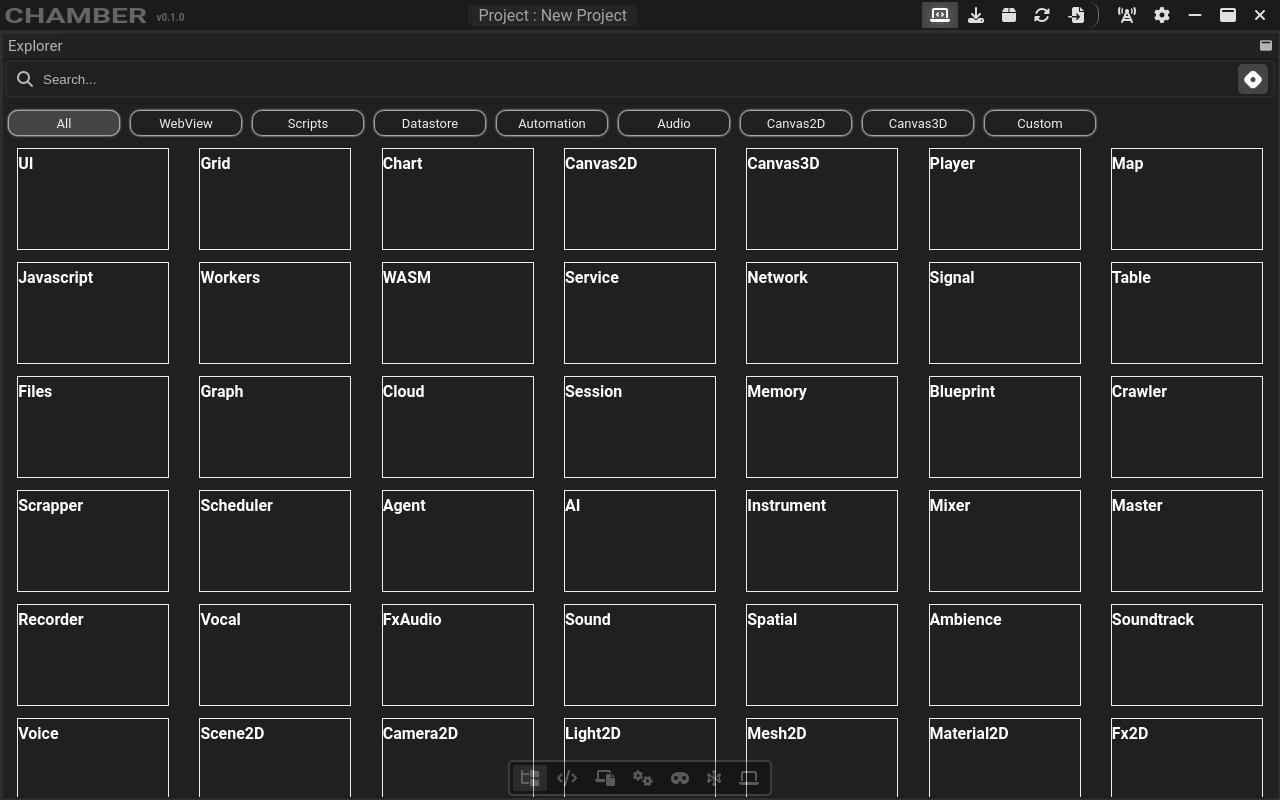
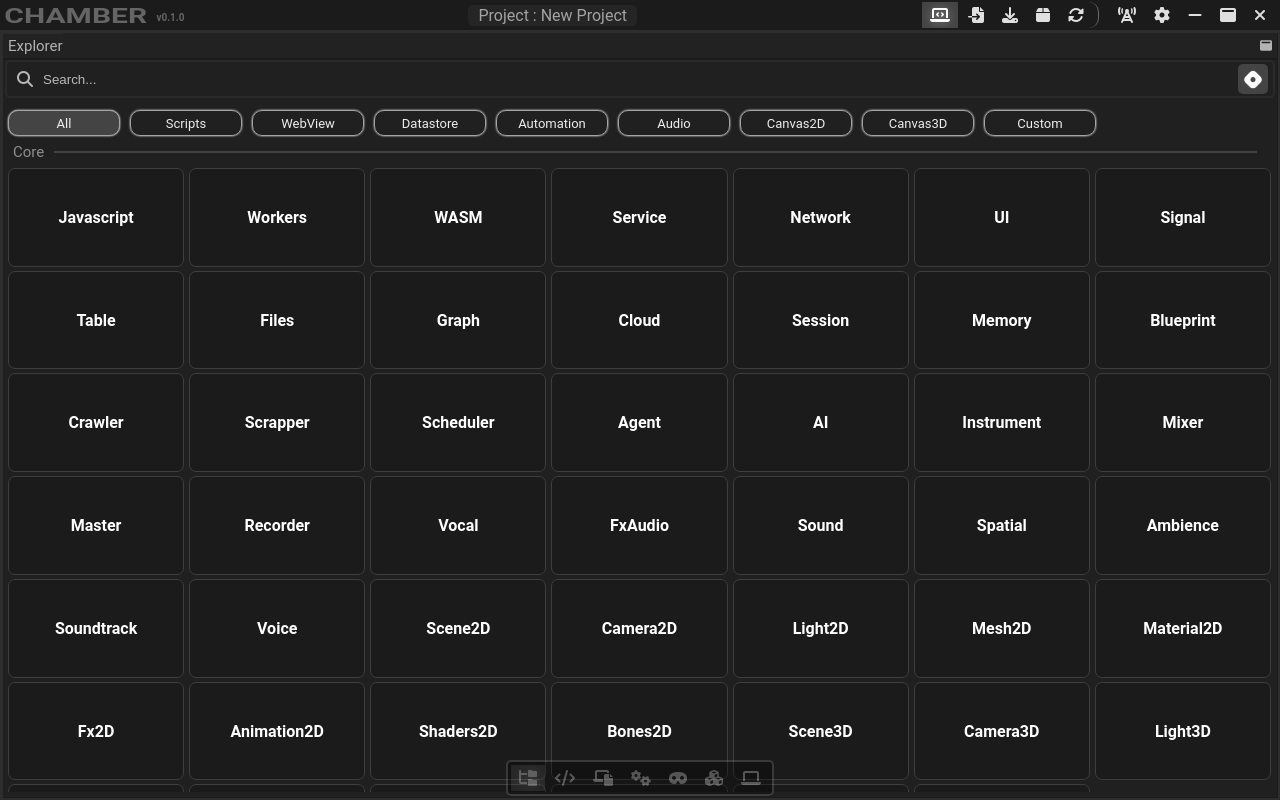
Before and after one commit to solid-droid/Chamber, a website built with Vite: page index.html in a window 1280 px wide. Both pictures are taken after a click on the icon 1089 px from the left and 15 px from the top of the page. Built offline with nearby package versions, Linux system fonts and the light colour scheme; what quickjs-emscripten would draw is missing.

Commit message:
ToolsHub and mainTag in explorer

```diff
--- a/index.html
+++ b/index.html
@@ -20,10 +20,10 @@
         <i class="fa-solid fa-laptop-code designMode" title="Design Mode" style="display: none;"></i>
         <div class="chamber-devmode">
           <!-- <i class="fa-solid fa-window-restore layoutbutton" title="Layout"></i> -->
+          <i class="fa-solid fa-file-import loadWorkspace" title="Import" style="display: none;"></i>
           <i class="fa-solid fa-download exportButton" title="Export"></i>
           <i class="fa-solid fa-box packagesButton" title="Package"></i>
           <i class="fa-solid fa-rotate restartApp" title="Restart" style="display: none;"></i>
-          <i class="fa-solid fa-file-import loadWorkspace" title="Import" style="display: none;"></i>
         </div>
         <i class="fa-solid fa-tower-cell remoteAccess" title="Expose" style="display: none;"></i>
         <i class="fa-solid fa-gear settingsButton" title="Settings" style="display: none;"></i>
@@ -37,7 +37,7 @@
           <i class="fa-solid fa-laptop-file focusView"   title="Node Focus View"></i>
           <i class="fa-solid fa-gears configEditor"   title="Node Config Editor"></i>
           <i class="fa-solid fa-mask monitor"    title="Monitor"></i>
-          <i class="fa-solid fa-hexagon-nodes blueprint" title="Project Blueprint"></i>
+          <i class="fa-solid fa-cubes toolsHub" title="Tools Hub"></i>
           <i class="fa-solid fa-laptop viewPort"   title="View Port"></i>
       </div>
     </div>
--- a/src/Components/WidgetList/widgetList.css
+++ b/src/Components/WidgetList/widgetList.css
@@ -1,5 +1,27 @@
 .widgetContainer{
     height: calc(100% - 90px);
+    .widget-list-container{
+        overflow-y: auto;
+        max-height: 100%;
+    .widgetList-horizontalLine{
+            display: flex;
+            width: 100%;
+            align-items: center;
+            font-size: 15px;
+            color: rgb(142, 142, 142);
+            .widgetList-mainTag{
+                margin-left: 10px;
+            }
+            .widgetList-hline{
+                margin-right: 20px;
+                margin-left: 10px;
+                background-color: rgb(142, 142, 142);
+                height: 2px;
+                flex-grow: 1;
+                transform: scaleY(0.3);
+            }
+        }
+    }
     .widget-category-List{
         display: flex;
         gap: 10px;
@@ -37,29 +59,24 @@
 
 .widget-list{
     margin-top: 5px;
-    padding: 0 5px 5px 5px;
+    padding: 5px 8px 8px 5px;
     display: grid;
-    grid-template-columns: repeat(auto-fill, minmax(150px, 1fr));
-    gap: 12px;
-    overflow-y: auto;
-    height: calc(100% - 5px);
-    grid-auto-rows: 102px;
+    grid-template-columns: repeat(auto-fill, minmax(160px, 1fr));
+    gap: 7px;
     .widget-item-container{
         display: flex;
         width: 100%;
         align-items: center;
         justify-content: center;
-        .widget-item{
-            padding: 5px 0;
-            border: 1px solid #eee;
-            min-width: 150px;
-            height: 90px;
-            transition: 0.1s;
+        aspect-ratio: 1.8 / 1;
+        border: 1.5px solid #3e3e3e;
+        border-radius: 7px;
+        margin-top: -3px;
+        background: #1b1b1b;
         &:hover{
-                box-shadow: 0 0 5px 0px #aaa;
-                border: 1px solid #aaa;
+            box-shadow: 0 0 3px 0px #515151;
             cursor: pointer;
-                transform: translateY(3px) scale(1.02);
+            transform: scale(1.02);
         }
         .widget-item-name{
             font-weight: bold;
@@ -69,7 +86,6 @@
             font-size: 12px;
             color: #666;
         }
-        }
 
     }
 }
--- a/src/Components/WidgetList/widgetList.js
+++ b/src/Components/WidgetList/widgetList.js
@@ -6,25 +6,36 @@ export class WidgetList {
   }
 
   render() {
-    console.log('Rendering widget list');
     this.element.empty();
     this.widgets = this.getWidgets() || [];
-    const list = $('<div class="widget-list"></div>');
+    let container = $('<div class="widget-list-container"></div>');
     let categories = new Set();
     let subCategories = new Set();
+    let prevTag = '';
+
+    let listTemplate = '<div class="widget-list"></div>';
+    let list;
     this.widgets.forEach(widget => {
+      if(prevTag !== widget.mainTag){
+        prevTag = widget.mainTag;
+        const horizontalLine = `<div class="widgetList-horizontalLine">
+          <span class="widgetList-mainTag">${widget.mainTag}</span>
+          <span class="widgetList-hline"></span>
+        </div>`
+        container.append(horizontalLine);
+        list = $(listTemplate);
+        container.append(list);
+      }
       if (widget.category) categories.add(widget.category);
       if (widget.subCategories) widget.subCategories && subCategories.add(JSON.stringify(widget.subCategories));
       const listItem = $(
         `<div class="widget-item-container" data-category="${widget.category || ''}" data-subcategories='${JSON.stringify(widget.subCategories || [])}'>
-           <div class="widget-item">
             <div class="widget-item-name">${widget.name}</div>
             <div class="widget-item-content"></div>
-           </div>
         </div>`);
       list.append(listItem);
     });
-    this.element.append(list);
+    this.element.append(container);
     categories.size > 0 && this.element.prepend($(
       `<div class="widget-category-List">
         <div class="widget-category-item">All</div>
--- a/src/Components/WindowLayout/create.js
+++ b/src/Components/WindowLayout/create.js
@@ -3,7 +3,6 @@ import { FileBrowser } from "../FileBrowser/fileBrowser";
 import { getLayout, getLayoutOBJ, getWorkspace, setCodeEditor, setLayout, setLayoutOBJ, setNodeTree } from "../../Runtime/global";
 import { codeEditor } from "../CodeEditor/codeEditor";
 import { debounce } from "../../utils/utils";
-import { createBlueprint } from "../Blueprint/blueprint";
 import { createMonitorLogs } from "../Monitor/Monitor";
 import { getSession, setSession } from "../../Runtime/session";
 import { Audio_entries, Automation_entries, Canvas2D_entries, Canvas3D_entries, Datastore_entries, Scripts_entries, WebView_entries } from "../../Runtime/defaults";
@@ -44,7 +43,7 @@ let configMap = {
         closeIcon:false,
         active:true,
         onLoad: (el, meta) => {
-            let widgetMode = (meta.widgetMode ?? getSession('widgetMode')) || false;
+            let widgetMode = (getSession('widgetMode') ?? meta.widgetMode) || false;
             setSession('widgetMode', widgetMode);
             createNodeTree(el, {
                 data: getWorkspace().workspaceTree,
@@ -75,12 +74,12 @@ let configMap = {
             $('#ViewPortContainer').show();
         }
     },
-    blueprint:{
+    toolsHub:{
         type: 'component',
-        name: 'blueprint',
-        title: 'Blueprint',
+        name: 'toolsHub',
+        title: 'Tools Hub',
         closeIcon:false,
-        onLoad: el => createBlueprint(el)
+        onLoad: el => el.text('Tools Hub')
     },
     focusView:{
         type: 'component',
@@ -237,7 +236,7 @@ function createDefaultLayout(){
         parent: center,
     });
       new WindowPane({
-        ...configMap.blueprint,
+        ...configMap.toolsHub,
         parent: center,
     });
 
@@ -280,16 +279,27 @@ function createNodeTree(element, options = {}){
         getWidgets: () => {
             let customWidgets = Object.keys(getWorkspace().treeMap).filter(x => x.split('/').length > 2 &&  x.split('/')[0] !== 'Projects');
             let list =  [
+            ...Scripts_entries,
             ...WebView_entries,
-            ...Scripts_entries,
             ...Datastore_entries,
             ...Automation_entries,
             ...Audio_entries,
             ...Canvas2D_entries,
             ...Canvas3D_entries
             ].map(x => ({...x, category: x.category || x.path.split('/')[0]}));
+            console.log(getWorkspace().treeMap, customWidgets);
+            list = [...list, ...customWidgets.map(x => ({name: x.split('/').pop(), path: x, category:x.split('/')[0] , subCategories: ['Custom'], mainTag:getWorkspace().treeMap[x].mainTag}))];
+            return list.sort((a, b) => {
+                    const order = { 'Core': 1, 'Template': 2 };
+                    const aOrder = order[a.mainTag] || 3;
+                    const bOrder = order[b.mainTag] || 3;
 
-            return [...list, ...customWidgets.map(x => ({name: x.split('/').pop(), path: x, category:x.split('/')[0] , subCategories: ['Custom']}))];
+                    if (aOrder !== bOrder) {
+                        return aOrder - bOrder;
+                    }
+
+                    return a.mainTag?.localeCompare(b.mainTag || '') || 0;
+                })
         },
     });
     setNodeTree(_nodeTree);
--- a/src/Header/header.js
+++ b/src/Header/header.js
@@ -63,7 +63,7 @@ function attachLayoutControls(){
                         "explorer",
                         "monitor",
                         "viewPort",
-                        "blueprint",
+                        "toolsHub",
                         "focusView",
                         "codeEditor",
                         "configEditor"
--- a/src/Runtime/Workspace.js
+++ b/src/Runtime/Workspace.js
@@ -247,7 +247,6 @@ export class Workspace{
         let parent = this.getParent(node.path);
         parent.children ??= [];
         parent.children.push(node);
-
         commit && this.workspace.commit(msg, this.cleanUp(this.treeMap), options);
         getDevLog()?.loadChanges();
     }
@@ -299,6 +298,7 @@ export class Workspace{
                 path: value.path,
                 type: value.type,
                 fileType: value.fileType,
+                mainTag:value.mainTag
             };
             value.code && (_treeMap[key].code = value.code);
         });
@@ -357,6 +357,7 @@ Workspace.createNode = function(self, node){
         name: getUniqueName(),
         path: node.path + '/' + getUniqueName(),
         type: node.name,
+        mainTag:'Custom'
     }
 
     if(newNode.type === 'Projects'){
@@ -370,6 +371,7 @@ Workspace.createNode = function(self, node){
     } else {
         self.createNode(newNode, `Create ${newNode.type}`);
     }
+    console.log(newNode);
     self.createFileSystem();
     getNodeTree().reload(self.workspaceTree);
 }
--- a/src/Runtime/defaults.js
+++ b/src/Runtime/defaults.js
@@ -37,79 +37,80 @@ const COMPONENTS = [
     {name: 'Canvas2D', path: 'Canvas2D', title:'2D Canvas'},
 ]
 const Canvas3D_entries = [
-    {name: 'Scene3D', path: 'Canvas3D/Scene3D', title:'Scene is the root container for all 3D objects'},
-    {name: 'Camera3D', path: 'Canvas3D/Camera3D', title: 'Camera defines the viewpoint and perspective of the 3D scene'},
-    {name: 'Light3D', path: 'Canvas3D/Light3D', title: 'Light is used to illuminate the 3D scene'},
-    {name: 'Mesh3D', path: 'Canvas3D/Mesh3D', title: 'Mesh is a 3D object made up of vertices, edges, and faces'},
-    {name: 'Material3D', path: 'Canvas3D/Material3D', title: 'Material defines the appearance of a 3D object'},
-    {name: 'Fx3D', path: 'Canvas3D/Fx3D', title: 'Fx3D are entities that add special effects to 3D objects'},
-    {name: 'Animation3D', path: 'Canvas3D/Animation3D', title: 'Animation is used to create movement and transformations of 3D objects'},
-    {name: 'Shaders3D', path: 'Canvas3D/Shaders3D', title: 'Shaders are programs that run on the GPU to control the rendering of 3D objects'},
-    {name: 'Bones3D', path: 'Canvas3D/Bones3D', title: 'Bones are used to create skeletal animations for 3D models'},
+    {name: 'Scene3D', path: 'Canvas3D/Scene3D', title:'Scene is the root container for all 3D objects', mainTag:'Core'},
+    {name: 'Camera3D', path: 'Canvas3D/Camera3D', title: 'Camera defines the viewpoint and perspective of the 3D scene', mainTag:'Core'},
+    {name: 'Light3D', path: 'Canvas3D/Light3D', title: 'Light is used to illuminate the 3D scene', mainTag:'Core'},
+    {name: 'Mesh3D', path: 'Canvas3D/Mesh3D', title: 'Mesh is a 3D object made up of vertices, edges, and faces', mainTag:'Core'},
+    {name: 'Material3D', path: 'Canvas3D/Material3D', title: 'Material defines the appearance of a 3D object', mainTag:'Core'},
+    {name: 'Fx3D', path: 'Canvas3D/Fx3D', title: 'Fx3D are entities that add special effects to 3D objects', mainTag:'Core'},
+    {name: 'Animation3D', path: 'Canvas3D/Animation3D', title: 'Animation is used to create movement and transformations of 3D objects', mainTag:'Core'},
+    {name: 'Shaders3D', path: 'Canvas3D/Shaders3D', title: 'Shaders are programs that run on the GPU to control the rendering of 3D objects', mainTag:'Core'},
+    {name: 'Bones3D', path: 'Canvas3D/Bones3D', title: 'Bones are used to create skeletal animations for 3D models', mainTag:'Core'}
 ];
 
 const Canvas2D_entries = [
-    {name: 'Scene2D', path: 'Canvas2D/Scene2D', title: 'Scene is the root container for all 2D objects'},
-    {name: 'Camera2D', path: 'Canvas2D/Camera2D', title: 'Camera defines the viewpoint and perspective of the 2D scene'},
-    {name: 'Light2D', path: 'Canvas2D/Light2D', title: 'Light is used to illuminate the 2D scene'},
-    {name: 'Mesh2D', path: 'Canvas2D/Mesh2D', title: 'Mesh is a 2D object made up of vertices and edges'},
-    {name: 'Material2D', path: 'Canvas2D/Material2D', title: 'Material defines the appearance of a 2D object'},
-    {name: 'Fx2D', path: 'Canvas2D/Fx2D', title: 'Fx2D are entities that add special effects to 2D objects'},
-    {name: 'Animation2D', path: 'Canvas2D/Animation2D', title: 'Animation is used to create movement and transformations of 2D objects'},
-    {name: 'Shaders2D', path: 'Canvas2D/Shaders2D', title: 'Shaders are programs that run on the GPU to control the rendering of 2D objects'},
-    {name: 'Bones2D', path: 'Canvas2D/Bones2D', title: 'Bones are used to create skeletal animations for 2D models'},
+    {name: 'Scene2D', path: 'Canvas2D/Scene2D', title: 'Scene is the root container for all 2D objects', mainTag:'Core'},
+    {name: 'Camera2D', path: 'Canvas2D/Camera2D', title: 'Camera defines the viewpoint and perspective of the 2D scene', mainTag:'Core'},
+    {name: 'Light2D', path: 'Canvas2D/Light2D', title: 'Light is used to illuminate the 2D scene', mainTag:'Core'},
+    {name: 'Mesh2D', path: 'Canvas2D/Mesh2D', title: 'Mesh is a 2D object made up of vertices and edges', mainTag:'Core'},
+    {name: 'Material2D', path: 'Canvas2D/Material2D', title: 'Material defines the appearance of a 2D object', mainTag:'Core'},
+    {name: 'Fx2D', path: 'Canvas2D/Fx2D', title: 'Fx2D are entities that add special effects to 2D objects', mainTag:'Core'},
+    {name: 'Animation2D', path: 'Canvas2D/Animation2D', title: 'Animation is used to create movement and transformations of 2D objects', mainTag:'Core'},
+    {name: 'Shaders2D', path: 'Canvas2D/Shaders2D', title: 'Shaders are programs that run on the GPU to control the rendering of 2D objects', mainTag:'Core'},
+    {name: 'Bones2D', path: 'Canvas2D/Bones2D', title: 'Bones are used to create skeletal animations for 2D models', mainTag:'Core'},
 ]
 
 
 const WebView_entries = [
-    {name: 'UI', path: 'WebView/UI' , title:'UI is the user interface for the web view'}, //HTML + CSS + JavaScript content
-    {name: 'Grid', path: 'WebView/Grid' , title:'Grid is a table widget for displaying data'}, //Table widget (data grids, etc...)
-    {name: 'Chart', path: 'WebView/Chart', title:'Chart is a widget for displaying data visualizations'}, //chart widgets (bar, line, pie, etc...)
-    {name: 'Canvas2D', path: 'WebView/Canvas2D', title:'Canvas2D is a 2D drawing surface to embed 2D content'}, //2D drawing surface
-    {name: 'Canvas3D', path: 'WebView/Canvas3D', title:'Canvas3D is a 3D drawing surface to embed 3D content'}, //3D drawing surface
-    {name: 'Player', path: 'WebView/Player', title:'Player is a widget for playing media content'}, // player (video, audio, etc...)
-    {name: 'Map', path: 'WebView/Map', title:'Map is a widget for displaying interactive maps'}, //interactive maps
+    {name: 'UI', path: 'WebView/UI' , title:'UI is the user interface for the web view', mainTag:'Core'}, //HTML + CSS + JavaScript content
+    {name: 'Input', path: 'WebView/Input' , title:'Input is a widget for User Input', mainTag:'Template'}, //Table widget (data grids, etc...)
+    {name: 'Grid', path: 'WebView/Grid' , title:'Grid is a table widget for displaying data', mainTag:'Template'}, //Table widget (data grids, etc...)
+    {name: 'Chart', path: 'WebView/Chart', title:'Chart is a widget for displaying data visualizations', mainTag:'Template'}, //chart widgets (bar, line, pie, etc...)
+    {name: 'Canvas2D', path: 'WebView/Canvas2D', title:'Canvas2D is a 2D drawing surface to embed 2D content', mainTag:'Template'}, //2D drawing surface
+    {name: 'Canvas3D', path: 'WebView/Canvas3D', title:'Canvas3D is a 3D drawing surface to embed 3D content', mainTag:'Template'}, //3D drawing surface
+    {name: 'Player', path: 'WebView/Player', title:'Player is a widget for playing media content', mainTag:'Template'}, // player (video, audio, etc...)
+    {name: 'Map', path: 'WebView/Map', title:'Map is a widget for displaying interactive maps', mainTag:'Template'}, //interactive maps
 ];
 
 const Audio_entries = [
-    {name: 'Instrument', path: 'Audio/Instrument', title: 'Instrument is a category for synthesizers, samplers, and other sound sources'},
-    {name: 'Mixer', path: 'Audio/Mixer', title: 'Mixer is a mixing console for adjusting volume, pan, and effects'},
-    {name: 'Master', path: 'Audio/Master', title: 'Master is for mastering effects like compression and EQ'},
-    {name: 'Recorder', path: 'Audio/Recorder', title: 'Recorder is for audio recording from microphone or line-in'},
-    {name: 'Vocal', path: 'Audio/Vocal', title: 'Vocal is for processing vocals with effects like auto-tune and reverb'},
-    {name: 'FxAudio', path: 'Audio/FxAudio', title: 'FX is for sound effects like reverb, delay, and distortion'},
-    {name: 'Sound', path: 'Audio/Sound', title: 'Sound is for sound effects like UI sounds, footsteps, thunder, etc...'},
-    {name: 'Spatial', path: 'Audio/Spatial', title: 'Spatial is for 3D audio positioning and effects'},
-    {name: 'Ambience', path: 'Audio/Ambience', title: 'Ambience is for background sounds like wind and rain'},
-    {name: 'Soundtrack', path: 'Audio/Soundtrack', title: 'Soundtrack is for background music (loops, ambient, etc...)'},
-    {name: 'Voice', path: 'Audio/Voice', title: 'Voice is for text-to-speech and speech-to-text (AI voices, etc...)'},
+    {name: 'Instrument', path: 'Audio/Instrument', title: 'Instrument is a category for synthesizers, samplers, and other sound sources', mainTag:'Core'},
+    {name: 'Mixer', path: 'Audio/Mixer', title: 'Mixer is a mixing console for adjusting volume, pan, and effects', mainTag:'Core'},
+    {name: 'Master', path: 'Audio/Master', title: 'Master is for mastering effects like compression and EQ', mainTag:'Core'},
+    {name: 'Recorder', path: 'Audio/Recorder', title: 'Recorder is for audio recording from microphone or line-in', mainTag:'Core'},
+    {name: 'Vocal', path: 'Audio/Vocal', title: 'Vocal is for processing vocals with effects like auto-tune and reverb', mainTag:'Core'},
+    {name: 'FxAudio', path: 'Audio/FxAudio', title: 'FX is for sound effects like reverb, delay, and distortion', mainTag:'Core'},
+    {name: 'Sound', path: 'Audio/Sound', title: 'Sound is for sound effects like UI sounds, footsteps, thunder, etc...', mainTag:'Core'},
+    {name: 'Spatial', path: 'Audio/Spatial', title: 'Spatial is for 3D audio positioning and effects', mainTag:'Core'},
+    {name: 'Ambience', path: 'Audio/Ambience', title: 'Ambience is for background sounds like wind and rain', mainTag:'Core'},
+    {name: 'Soundtrack', path: 'Audio/Soundtrack', title: 'Soundtrack is for background music (loops, ambient, etc...)', mainTag:'Core'},
+    {name: 'Voice', path: 'Audio/Voice', title: 'Voice is for text-to-speech and speech-to-text (AI voices, etc...)', mainTag:'Core'},
 ]
 
 const Datastore_entries = [
-    {name: 'Signal', path: 'Datastore/Signal', title: 'Signal is for real-time data (sensors, web sockets, etc...)'},
-    {name: 'Table', path: 'Datastore/Table', title: 'Table is for structured data (sql, nosql, etc...)'},
-    {name: 'Files', path: 'Datastore/Files', title: 'Files is for file storage (local, cloud, etc...)'},
-    {name: 'Graph', path: 'Datastore/Graph', title: 'Graph is for Graph database (nodes and edges)'},
-    {name: 'Cloud', path: 'Datastore/Cloud', title: 'Cloud is for cloud storage (aws, gcp, azure, etc...)'},
-    {name: 'Session', path: 'Datastore/Session', title: 'Session is for user session data (cookies, local storage, etc...)'},
-    {name: 'Memory', path: 'Datastore/Memory', title: 'Memory is for in-memory data (caches, etc...)'},
+    {name: 'Signal', path: 'Datastore/Signal', title: 'Signal is for real-time data (sensors, web sockets, etc...)', mainTag:'Core'},
+    {name: 'Table', path: 'Datastore/Table', title: 'Table is for structured data (sql, nosql, etc...)', mainTag:'Core'},
+    {name: 'Files', path: 'Datastore/Files', title: 'Files is for file storage (local, cloud, etc...)', mainTag:'Core'},
+    {name: 'Graph', path: 'Datastore/Graph', title: 'Graph is for Graph database (nodes and edges)', mainTag:'Core'},
+    {name: 'Cloud', path: 'Datastore/Cloud', title: 'Cloud is for cloud storage (aws, gcp, azure, etc...)', mainTag:'Core'},
+    {name: 'Session', path: 'Datastore/Session', title: 'Session is for user session data (cookies, local storage, etc...)', mainTag:'Core'},
+    {name: 'Memory', path: 'Datastore/Memory', title: 'Memory is for in-memory data (caches, etc...)', mainTag:'Core'},
 ]
 
 const Scripts_entries = [
-    {name: 'Javascript', path: 'Scripts/Javascript', title: 'Javascript is for main thread scripting'},
-    {name: 'Workers', path: 'Scripts/Worker', title: 'Workers is for multi-threaded scripting (web workers, service workers, etc...)'},
-    {name: 'WASM', path: 'Scripts/WASM', title: 'WASM is for compiled binaries (wasm, rust, c, c++, etc...)'},
-    {name: 'Service', path: 'Scripts/Service', title: 'Service is for background services/external services (nodejs, python, etc...)'},
-    {name: 'Network', path:'Scripts/Network', title: 'Network is for network call scripts (REST, Websocket, WebRTC, Torrent, etc...)'}
+    {name: 'Javascript', path: 'Scripts/Javascript', title: 'Javascript is for main thread scripting', mainTag:'Core'},
+    {name: 'Workers', path: 'Scripts/Worker', title: 'Workers is for multi-threaded scripting (web workers, service workers, etc...)', mainTag:'Core'},
+    {name: 'WASM', path: 'Scripts/WASM', title: 'WASM is for compiled binaries (wasm, rust, c, c++, etc...)', mainTag:'Core'},
+    {name: 'Service', path: 'Scripts/Service', title: 'Service is for background services/external services (nodejs, python, etc...)', mainTag:'Core'},
+    {name: 'Network', path:'Scripts/Network', title: 'Network is for network call scripts (REST, Websocket, WebRTC, Torrent, etc...)', mainTag:'Core'}
 ]
 
 const Automation_entries = [
-    {name: 'Blueprint', path: 'Automation/Blueprint', title: 'Blueprint is for Visual Scripting (group and link scripts and components)'},
-    {name: 'Crawler', path: 'Automation/Crawlers', title: 'Crawler is for Automated web crawler scripts (SEO, site mapping, etc...)'},
-    {name: 'Scrapper', path: 'Automation/Scrappers', title: 'Scrapper is for Automated web scrapper scripts (data mining)'},
-    {name: 'Scheduler', path: 'Automation/Scheduler', title: 'Scheduler is for Task scheduler (cron jobs, etc...)'},
-    {name: 'Agent', path: 'Automation/Agent', title: 'Agent is for AI agents (connect to AI services or use local models)'},
-    {name: 'AI', path: 'Automation/AI', title: 'AI is for AI scripts (NLP, computer vision, etc...)'},
+    {name: 'Blueprint', path: 'Automation/Blueprint', title: 'Blueprint is for Visual Scripting (group and link scripts and components)', mainTag:'Core'},
+    {name: 'Crawler', path: 'Automation/Crawlers', title: 'Crawler is for Automated web crawler scripts (SEO, site mapping, etc...)', mainTag:'Core'},
+    {name: 'Scrapper', path: 'Automation/Scrappers', title: 'Scrapper is for Automated web scrapper scripts (data mining)', mainTag:'Core'},
+    {name: 'Scheduler', path: 'Automation/Scheduler', title: 'Scheduler is for Task scheduler (cron jobs, etc...)', mainTag:'Core'},
+    {name: 'Agent', path: 'Automation/Agent', title: 'Agent is for AI agents (connect to AI services or use local models)', mainTag:'Core'},
+    {name: 'AI', path: 'Automation/AI', title: 'AI is for AI scripts (NLP, computer vision, etc...)', mainTag:'Core'},
 ]
 
 const showHideTypes = ['Mesh']
--- a/src/style.css
+++ b/src/style.css
@@ -24,7 +24,7 @@ body{
     flex-direction: column;
     height: 100vh;
     #head-tools{
-position: fixed;
+        position: fixed;
         user-select: none;
         -webkit-app-region: drag;
         flex-shrink: 0;
```
Lines whose indentation alone changed are shown as unchanged.
